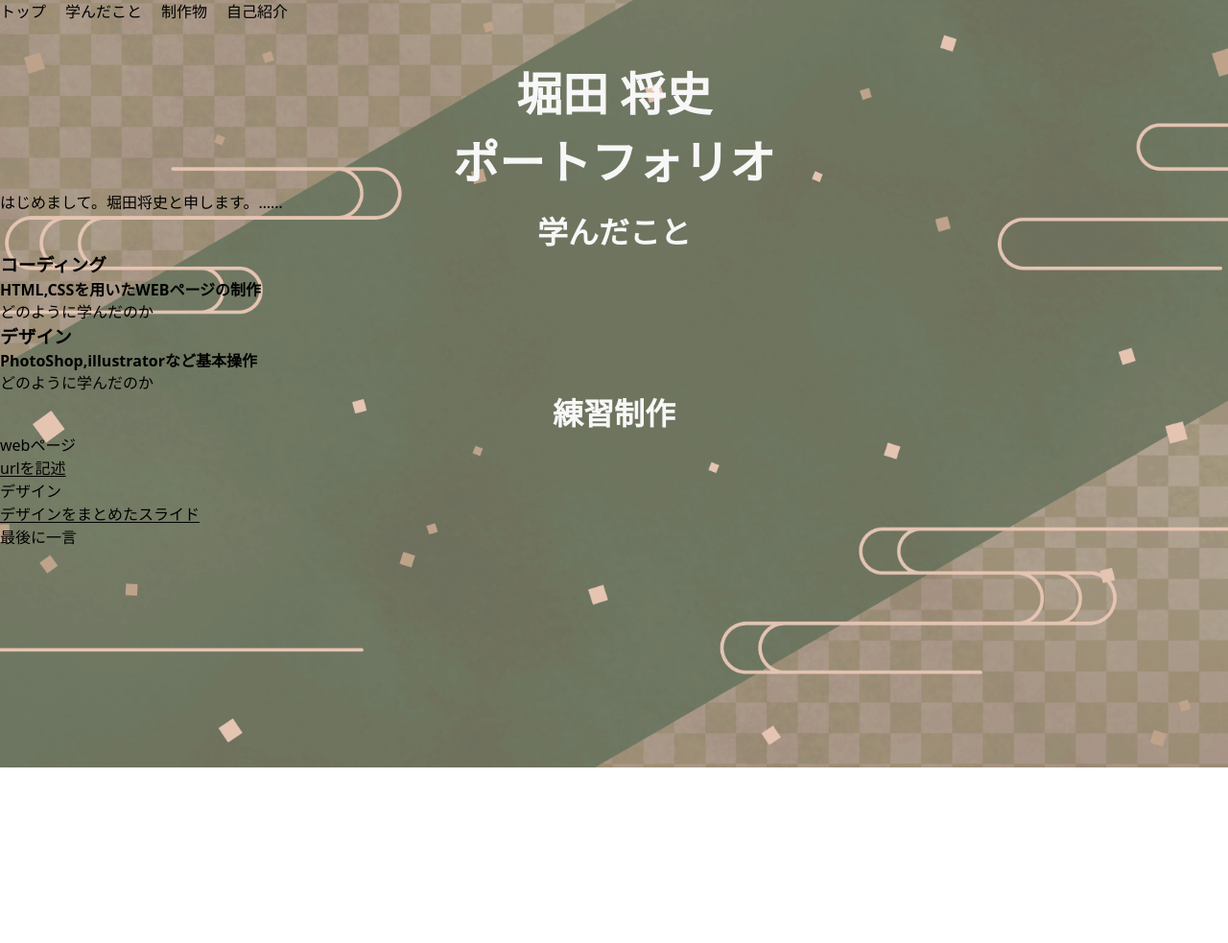
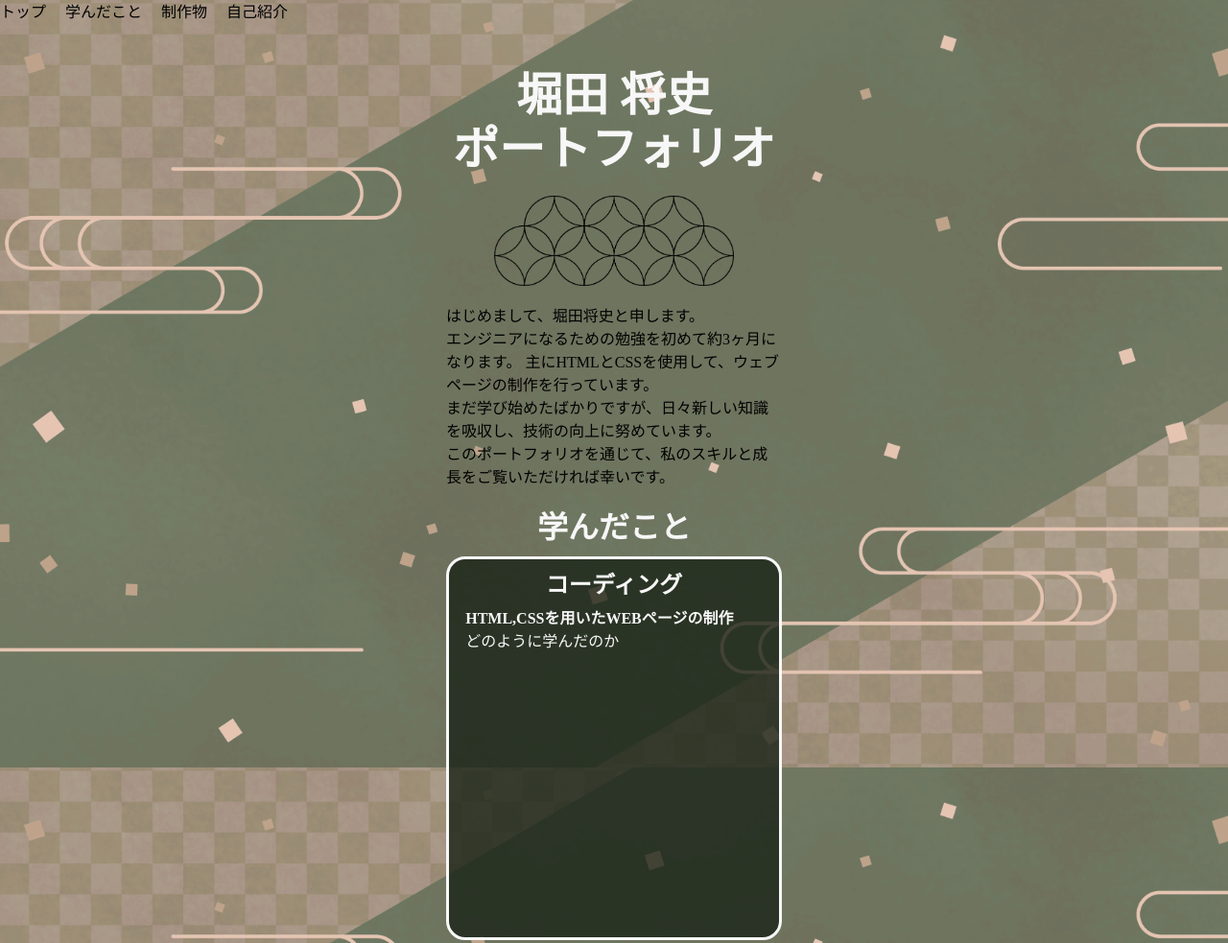
Before and after one commit to hotta822/HTML, a plain HTML site: page portfolio/index.html in a window 1280 px wide. Shown: the top 983 px of the page at 96% size. Before the commit the page ends 800 px from the top, so only its background shows below. Drawn offline with Linux system fonts and the light colour scheme.

Commit message:
html portfolio

```diff
--- a/portfolio/css/style.css
+++ b/portfolio/css/style.css
@@ -17,19 +17,12 @@ header a{
   text-decoration: none;
 }
 
-.name{
-  width: 100%;
-  margin: auto;
-  margin-top: 3em;
-  display: flex;
-  flex-flow: column;
-  gap:15px;
-}
-.name h1{
+h1{
   font-family: "HG正楷書体-PRO",serif;
   color: #f7f7f7;
   font-size: 3rem;
   text-align: center;
+
 }
 h2{
   font-family: "HG正楷書体-PRO",serif;
@@ -37,13 +30,86 @@ h2{
   font-size: 2rem;
   text-align: center;
 }
+h3{
+  font-family: "HG正楷書体-PRO",serif;
+  color: #f7f7f7;
+  font-size: 1.5rem;
+  text-align: center;
+}
+h4{
+  font-family: 游ゴシック;
+  color: #f7f7f7;
+}
+p{
+  font-family: 游ゴシック;
+}
 
+.wrapper{
+  display: flex;
+  flex-flow: column;
+  width: 90%;
+  max-width: 350px;
+  margin: auto;
+  margin-top: 3em;
+  gap: 20px;
+
+}
+.name{
+  width: 100%;
+  margin: auto;
+  display: flex;
+  flex-flow: column;
+}
+
+.name img{
+  width: 250px;
+  margin: auto;
+  margin-top: 20px;
+}
+
+.salute {
+}
+.salute p{
+}
+
+.study-wrap{
+  display: flex;
+  flex-flow: column;
+  gap: 10px;
+}
+.study-wrap .contents{
+  display: flex;
+  flex-flow: column;
+  gap: 20px;
+}
+
+.study-content{
+  background-color: #192317CC;
+  border: 3px solid #f7f7f7;
+  border-radius: 20px;
+  margin: auto;
+  /* 仮のサイズ */
+  width: 350px;
+  height: 400px;
+}
+.study-content h3{
+  margin:3%;
+  margin-bottom: 2%;
+}
+.text{
+  margin-right: 5%;
+  margin-left: 5%;
+}
 .text p{
   font-family: Arial, Helvetica, sans-serif;
+  color: #f7f7f7;
   -webkit-font-smoothing: antialiased;
   -moz-osx-font-smoothing: grayscale;
 }
 
+.web-work h3,.web-work h4{
+  color: #020202;
+}
 
 
 @media screen and (min-width:430px) {
--- a/portfolio/index.html
+++ b/portfolio/index.html
@@ -45,15 +45,21 @@
   </header>
     <div class="wrapper">
       <div class="name">
-        <h1>堀田 将史</h1>
-        <h1>ポートフォリオ</h1>
+        <h1>堀田 将史<br>ポートフォリオ</h1>
+
+        <img src="img/pattern.png" alt="">
       </div>
-    <div>
-      <p>はじめまして。堀田将史と申します。……</p>
+    <div class="salute">
+      <p>はじめまして、堀田将史と申します。<br>
+        エンジニアになるための勉強を初めて約3ヶ月になります。
+        主にHTMLとCSSを使用して、ウェブページの制作を行っています。<br>
+        まだ学び始めたばかりですが、日々新しい知識を吸収し、技術の向上に努めています。<br>
+        このポートフォリオを通じて、私のスキルと成長をご覧いただければ幸いです。</p>
     </div>
     <section>
+      <div class="study-wrap">
         <h2>学んだこと</h2>
-      <div class="study-wrap">
+        <div class="contents">
           <div class="study-content">
             <h3>コーディング</h3>
             <div class="text">
@@ -68,17 +74,34 @@
               <p>どのように学んだのか</p>
             </div>
           </div>
+        </div><!-- contents end -->
         </div><!-- study-wrap end -->
     </section>
     <section>
       <h2>練習制作</h2>
+      <div class="web-work">
+        <h3>webページ</h3>
         <div>
-        <ul>
-          <li>webページ</li>
-          <li><a href="">urlを記述</a></li>
-          <li>デザイン</li>
-          <li><a href="">デザインをまとめたスライド</a></li>
-        </ul>
+          <div>
+            <h4>webページ</h4>
+            <a href=""><img src="https://placehold.jp/350x350.png" alt="web-image"></a>
+            <a href=""><p>urlを記述</p></a>
+          </div>
+          <div>
+            <h4>webページ</h4>
+            <a href=""><img src="https://placehold.jp/350x350.png" alt="web-image"></a>
+            <a href=""><p>urlを記述</p></a>
+          </div>
+        </div>
+        <div class="design">
+          <h3>デザイン</h3>
+          <div>
+            <img src="https://placehold.jp/350x350.png" alt="">
+            <img src="https://placehold.jp/350x350.png" alt="">
+            <p>その他の作品をスライドにまとめました</p>
+            <a href="">pdfファイル</a>
+          </div>
+        </div>
       </div>
     </section>
     <div>
```
Lines whose indentation alone changed are shown as unchanged.
